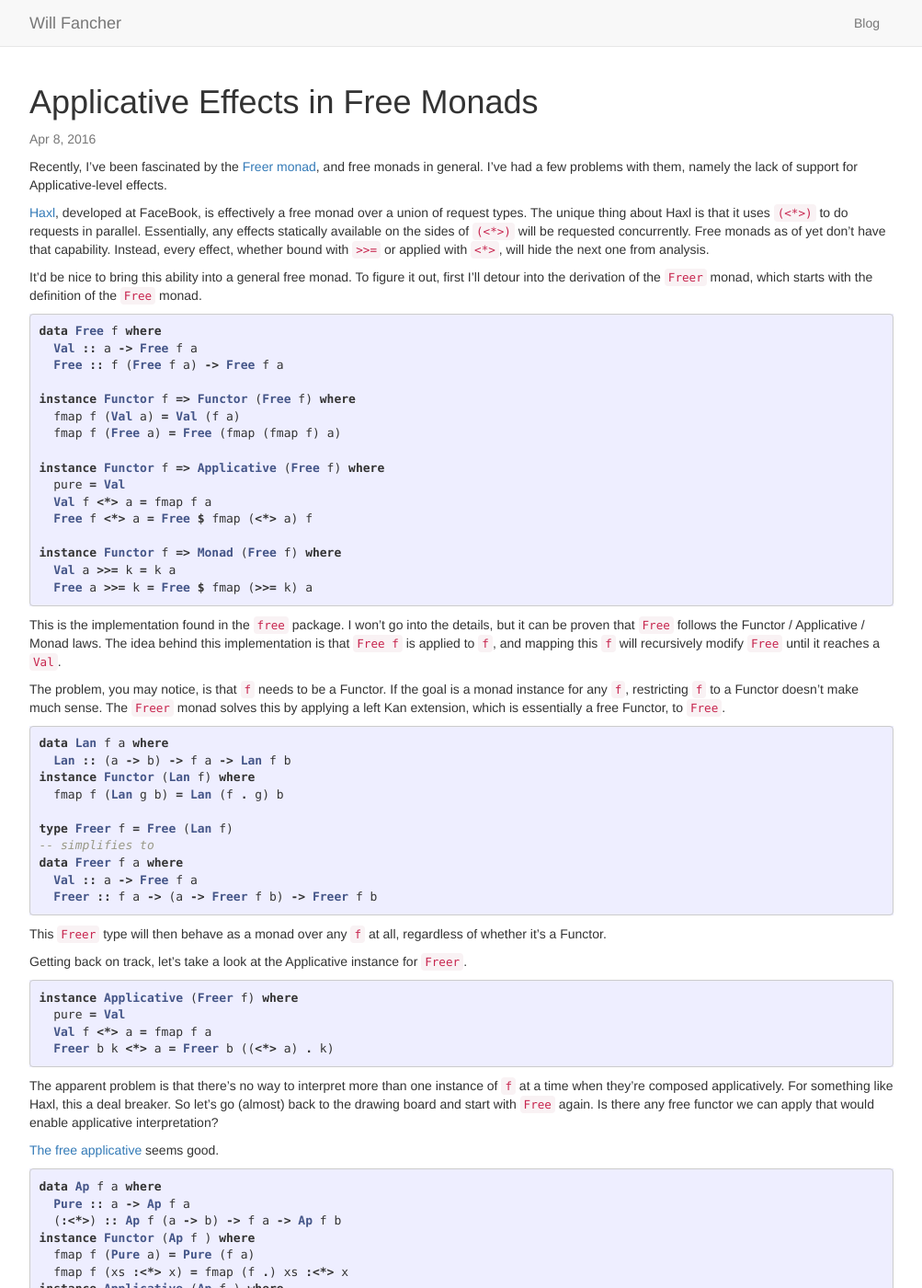
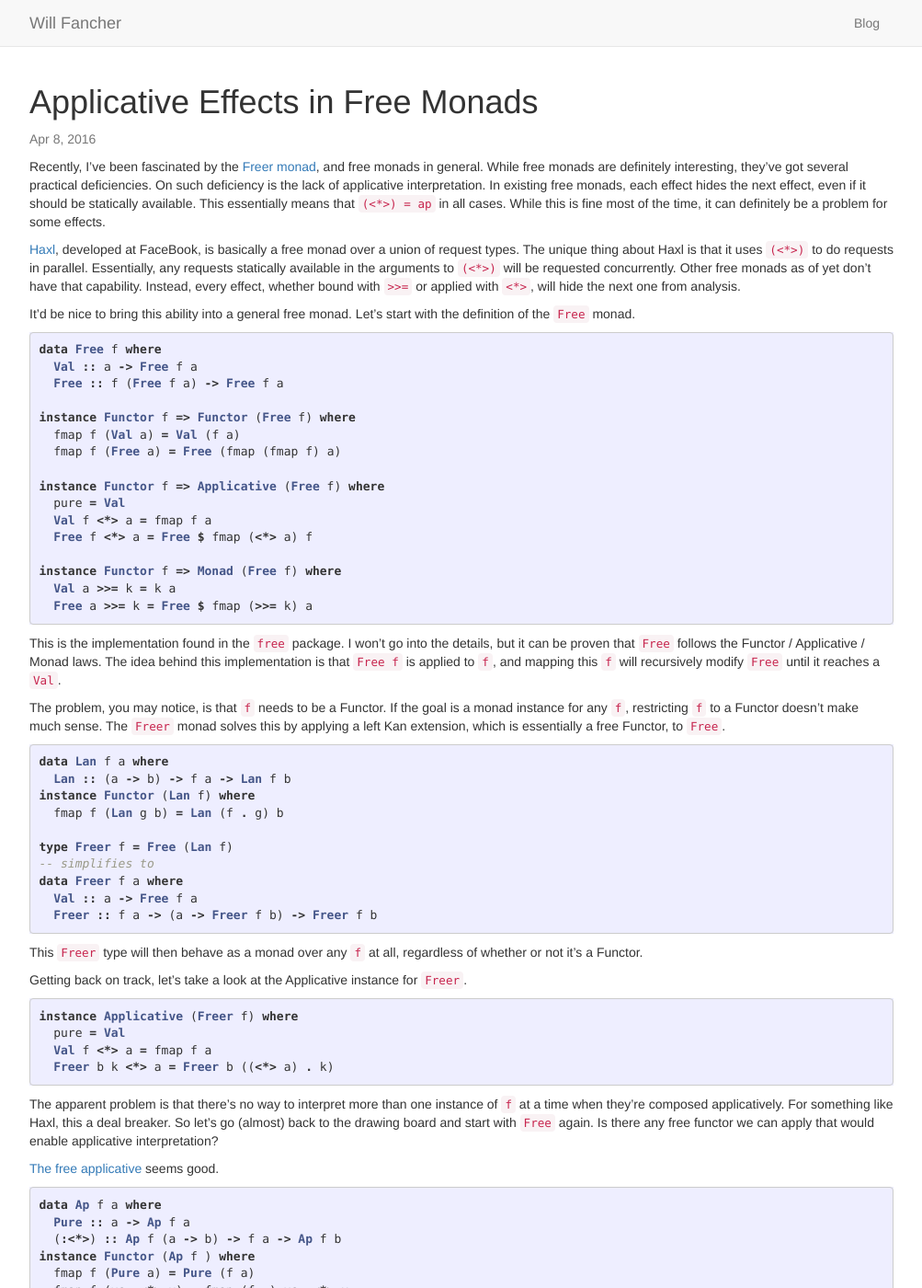
Before and after one commit to ElvishJerricco/elvishjerricco.github.io, a Jekyll site: the page built from _posts/2016-04-08-applicative-effects-in-free-monads.md, in a window 1280 px wide and 1400 px high. Shown: the whole window at 92% size, without its empty margins (138-1141 px from the left). Built offline with Jekyll 4.4.1, drawn with Linux system fonts in a browser that asks for light colours; some of the changed text lies outside the part shown.

Commit message:
Minor edits in `Applicative Effects in Free Monads`

````diff
--- a/_posts/2016-04-08-applicative-effects-in-free-monads.md
+++ b/_posts/2016-04-08-applicative-effects-in-free-monads.md
@@ -7,21 +7,26 @@ categories:
 Recently, I've been fascinated by the
 [Freer monad](http://okmij.org/ftp/Haskell/extensible/more.pdf),
 and free monads in general.
-I've had a few problems with them,
-namely the lack of support for Applicative-level effects.
+While free monads are definitely interesting,
+they've got several practical deficiencies.
+On such deficiency is the lack of applicative interpretation.
+In existing free monads,
+each effect hides the next effect, even if it should be statically available.
+This essentially means that `(<*>) = ap` in all cases.
+While this is fine most of the time,
+it can definitely be a problem for some effects.
 
 [Haxl](https://hackage.haskell.org/package/haxl), developed at FaceBook,
-is effectively a free monad over a union of request types.
+is basically a free monad over a union of request types.
 The unique thing about Haxl is that it uses `(<*>)` to do requests in parallel.
-Essentially, any effects statically available on the sides of `(<*>)`
+Essentially, any requests statically available in the arguments to `(<*>)`
 will be requested concurrently.
-Free monads as of yet don't have that capability.
+Other free monads as of yet don't have that capability.
 Instead, every effect, whether bound with `>>=` or applied with `<*>`,
 will hide the next one from analysis.
 
 It'd be nice to bring this ability into a general free monad.
-To figure it out, first I'll detour into the derivation of the `Freer` monad,
-which starts with the definition of the `Free` monad.
+Let's start with the definition of the `Free` monad.
 
 ```haskell
 data Free f where
@@ -69,7 +74,7 @@ data Freer f a where
 ```
 
 This `Freer` type will then behave as a monad over any `f` at all,
-regardless of whether it's a Functor.
+regardless of whether or not it's a Functor.
 
 Getting back on track,
 let's take a look at the Applicative instance for `Freer`.
@@ -111,15 +116,24 @@ data Freer f a where
 ```
 
 We can't simplify `Ap` out of `Freer` entirely, unlike `Lan`,
-because of its recursive nature.
-But it seems to solve the problem. Check out the new Applicative instance.
+because of `Ap`'s recursive nature.
+But the problem seems to be solved. Check out the new instances,
+particularly the Applicative instance.
 
 ```haskell
+instance Functor (Freer f) where
+  fmap f (Val a) = Val (f a)
+  fmap f (Freer a) = Freer (fmap (fmap f) a)
+
 instance Applicative (Freer f) where
   pure = Val
   Val f <*> a = fmap f a
   Freer f <*> Val a = Freer $ fmap (fmap ($ a)) f
   Freer f <*> Freer a = Freer (fmap (<*>) f <*> a)
+
+instance Monad (Freer f) where
+  Val a >>= k = k a
+  Freer a >>= k = Freer (fmap (>>= k) a)
 ```
 
 As you can see, this version of `Freer` has its `(<*>)` specialized
@@ -146,8 +160,10 @@ You'll find that running `io1` runs `haxl1` and `haxl2` concurrently.
 This is a demonstrable benefit of this encoding.
 
 The issue, as with most free monads, is performance.
-This encoding is essentially a linked list of effects with a finalizer function.
-`fmap` alone is *O(n)*, and `(<*>)` is *O(n^2 + m)*.
+This encoding is essentially a linked list of applicative effects,
+resulting in the next monadic effect.
+`fmap` alone is *O(n)*, where *n* is the number of applicative effects,
+and `(<*>)` is *O(n^2 + m)*.
 I'm not sure what steps could be taken to improve performance, but
 a [faster type-aligned list](https://hackage.haskell.org/package/type-aligned)
 might be a good place to start.
````
